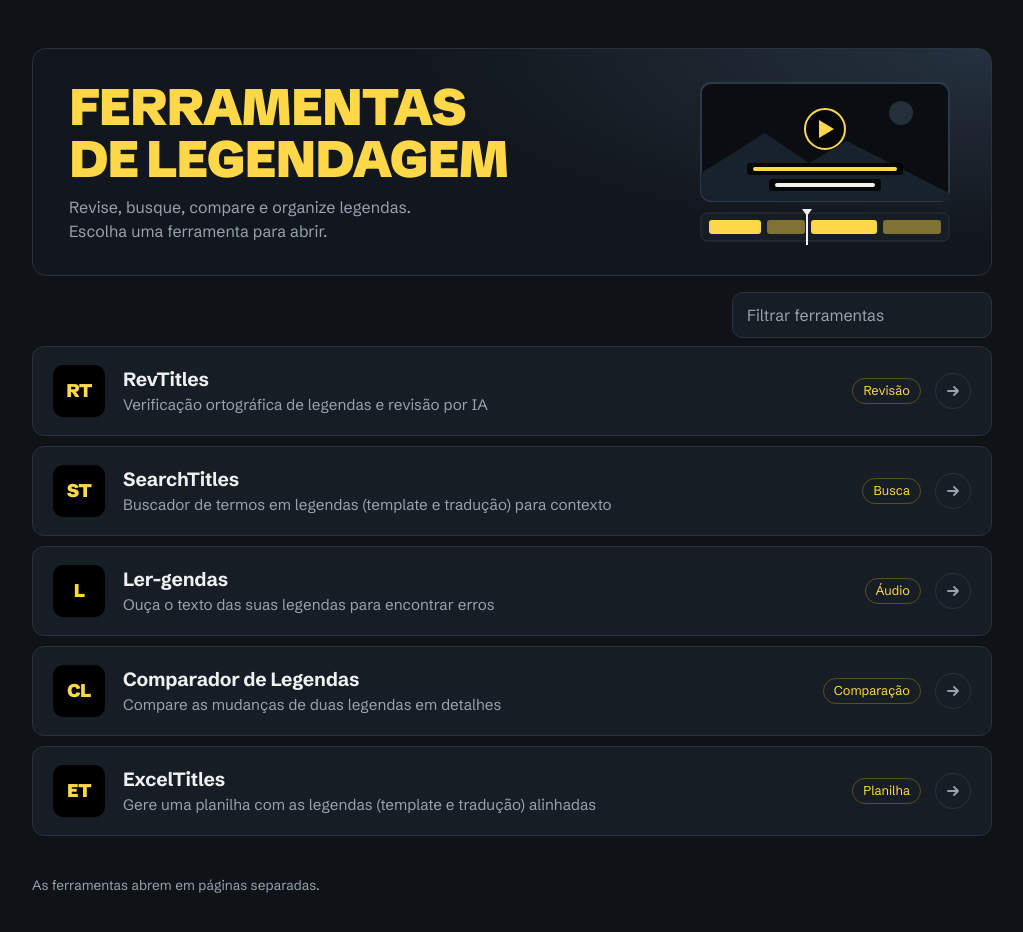
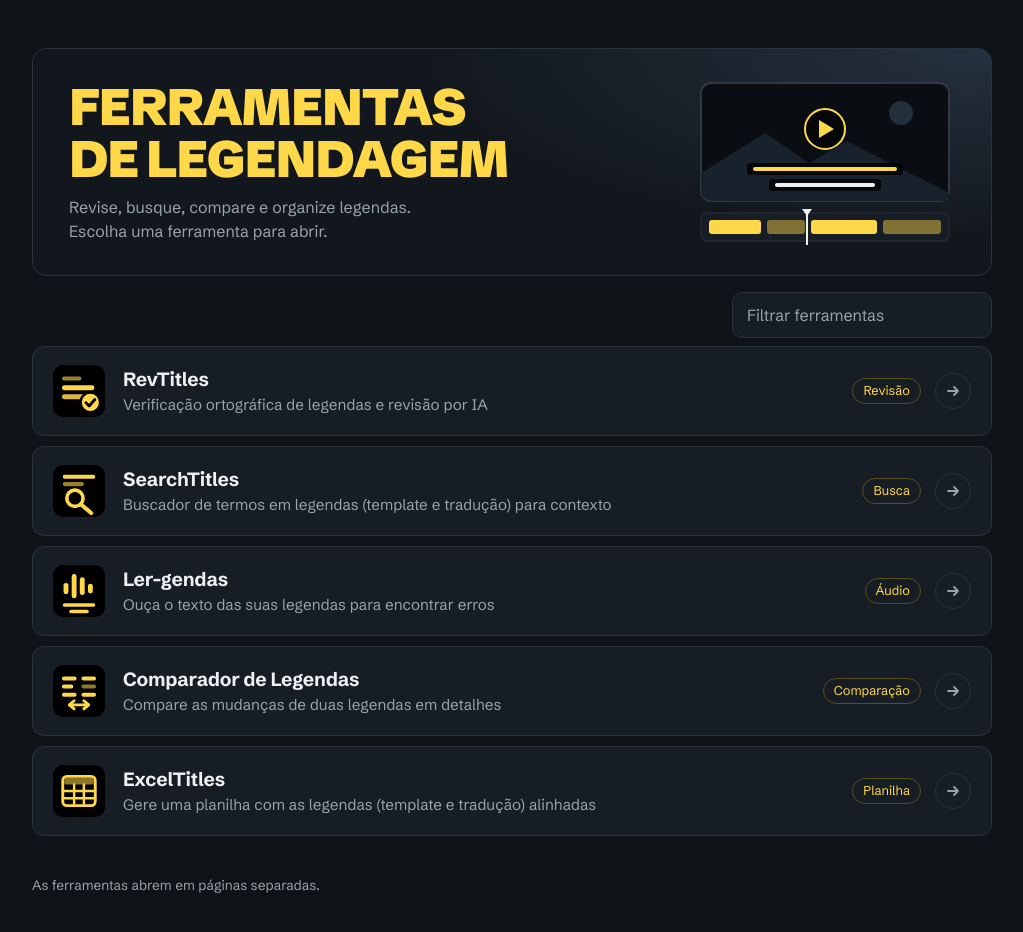
Before and after one commit to matmaggi/subtools, a plain HTML site: page index.html in a window 1280 px wide. Shown: the whole page, without its empty margins (128-1151 px from the left). Drawn offline with Linux system fonts and the light colour scheme.

Commit message:
Update index.html

```diff
--- a/index.html
+++ b/index.html
@@ -70,8 +70,9 @@ body{
   width:52px;height:52px;border-radius:10px;
   display:grid;place-items:center;
   background:#000;color:var(--sub);
-  font-weight:900;font-size:1.15rem;letter-spacing:-.03em;
+  font-weight:900;font-size:1.15rem;letter-spacing:-.03em;overflow:hidden;
 }
+.mark svg{width:100%;height:100%;display:block}
 .name{font-weight:700;font-size:1.2rem;letter-spacing:-.01em}
 .desc{color:var(--muted);font-size:.95rem}
 .tag{
@@ -175,6 +176,13 @@ const TOOLS = [
   }
 ];
 
+const LOGOS = {
+  "RevTitles": "<svg viewBox=\"0 0 64 64\" aria-hidden=\"true\"><rect fill=\"#000000\" width=\"64\" height=\"64\" rx=\"16\"/><rect fill=\"#ffd84a\" x=\"11\" y=\"14\" width=\"24\" height=\"5\" rx=\"2.5\" opacity=\".6\"/><rect fill=\"#ffd84a\" x=\"11\" y=\"25\" width=\"40\" height=\"6\" rx=\"3\"/><rect fill=\"#ffd84a\" x=\"11\" y=\"36\" width=\"30\" height=\"6\" rx=\"3\" opacity=\".85\"/><circle fill=\"#ffd84a\" cx=\"46\" cy=\"46\" r=\"12\" stroke=\"#000000\" stroke-width=\"3\"/><path fill=\"none\" stroke=\"#000000\" stroke-linecap=\"round\" stroke-linejoin=\"round\" d=\"M40.5 46.5l4 4 7-8\" stroke-width=\"3.4\"/></svg>",
+  "SearchTitles": "<svg viewBox=\"0 0 64 64\" aria-hidden=\"true\"><rect fill=\"#000000\" width=\"64\" height=\"64\" rx=\"16\"/><rect fill=\"#ffd84a\" x=\"12\" y=\"12\" width=\"40\" height=\"5\" rx=\"2.5\"/><rect fill=\"#ffd84a\" x=\"12\" y=\"21\" width=\"26\" height=\"5\" rx=\"2.5\" opacity=\".6\"/><circle fill=\"none\" stroke=\"#ffd84a\" stroke-linecap=\"round\" stroke-linejoin=\"round\" cx=\"27\" cy=\"41\" r=\"10\" stroke-width=\"4.5\"/><path fill=\"none\" stroke=\"#ffd84a\" stroke-linecap=\"round\" stroke-linejoin=\"round\" d=\"M35 49L47 59\" stroke-width=\"5\"/></svg>",
+  "Ler-gendas": "<svg viewBox=\"0 0 64 64\" aria-hidden=\"true\"><rect fill=\"#000000\" width=\"64\" height=\"64\" rx=\"16\"/><rect fill=\"#ffd84a\" x=\"13\" y=\"22\" width=\"6\" height=\"14\" rx=\"3\"/><rect fill=\"#ffd84a\" x=\"23\" y=\"11\" width=\"6\" height=\"30\" rx=\"3\"/><rect fill=\"#ffd84a\" x=\"33\" y=\"15\" width=\"6\" height=\"22\" rx=\"3\"/><rect fill=\"#ffd84a\" x=\"43\" y=\"23\" width=\"6\" height=\"12\" rx=\"3\"/><rect fill=\"#ffd84a\" x=\"12\" y=\"47\" width=\"40\" height=\"4.5\" rx=\"2.25\"/><rect fill=\"#ffd84a\" x=\"20\" y=\"55\" width=\"24\" height=\"4.5\" rx=\"2.25\"/></svg>",
+  "Comparador de Legendas": "<svg viewBox=\"0 0 64 64\" aria-hidden=\"true\"><rect fill=\"#000000\" width=\"64\" height=\"64\" rx=\"16\"/><rect fill=\"#ffd84a\" x=\"11\" y=\"14\" width=\"18\" height=\"5\" rx=\"2.5\"/><rect fill=\"#ffd84a\" x=\"11\" y=\"24\" width=\"14\" height=\"5\" rx=\"2.5\"/><rect fill=\"#ffd84a\" x=\"11\" y=\"34\" width=\"18\" height=\"5\" rx=\"2.5\"/><rect fill=\"#ffd84a\" x=\"35\" y=\"14\" width=\"18\" height=\"5\" rx=\"2.5\"/><rect fill=\"#ffd84a\" x=\"35\" y=\"24\" width=\"18\" height=\"5\" rx=\"2.5\" opacity=\".55\"/><rect fill=\"#ffd84a\" x=\"35\" y=\"34\" width=\"18\" height=\"5\" rx=\"2.5\"/><path fill=\"none\" stroke=\"#ffd84a\" stroke-linecap=\"round\" stroke-linejoin=\"round\" d=\"M20 49H44M26 44L20 49L26 54M38 44L44 49L38 54\" stroke-width=\"3.5\"/></svg>",
+  "ExcelTitles": "<svg viewBox=\"0 0 64 64\" aria-hidden=\"true\"><rect fill=\"#000000\" width=\"64\" height=\"64\" rx=\"16\"/><rect fill=\"#ffd84a\" x=\"14\" y=\"16\" width=\"36\" height=\"8\" rx=\"2\" opacity=\".55\"/><rect fill=\"none\" stroke=\"#ffd84a\" stroke-linecap=\"round\" stroke-linejoin=\"round\" x=\"12\" y=\"14\" width=\"40\" height=\"36\" rx=\"5\" stroke-width=\"3.5\"/><path fill=\"none\" stroke=\"#ffd84a\" stroke-linecap=\"round\" stroke-linejoin=\"round\" d=\"M12 32H52M12 41H52M26 24V50M38 24V50\" stroke-width=\"3\"/></svg>"
+};
 const list = document.getElementById("list");
 const empty = document.getElementById("empty");
 const q = document.getElementById("q");
@@ -191,7 +199,7 @@ function render(items){
   list.innerHTML = items.map(t => `
     <li>
       <a class="tool" href="${esc(t.url)}" rel="noopener">
-        <div class="mark" aria-hidden="true">${esc(initials(t.name))}</div>
+        <div class="mark" aria-hidden="true">${LOGOS[t.name] || esc(initials(t.name))}</div>
         <div class="info">
           <div class="name">${esc(t.name)}</div>
           <div class="desc">${esc(t.desc)}</div>
```
